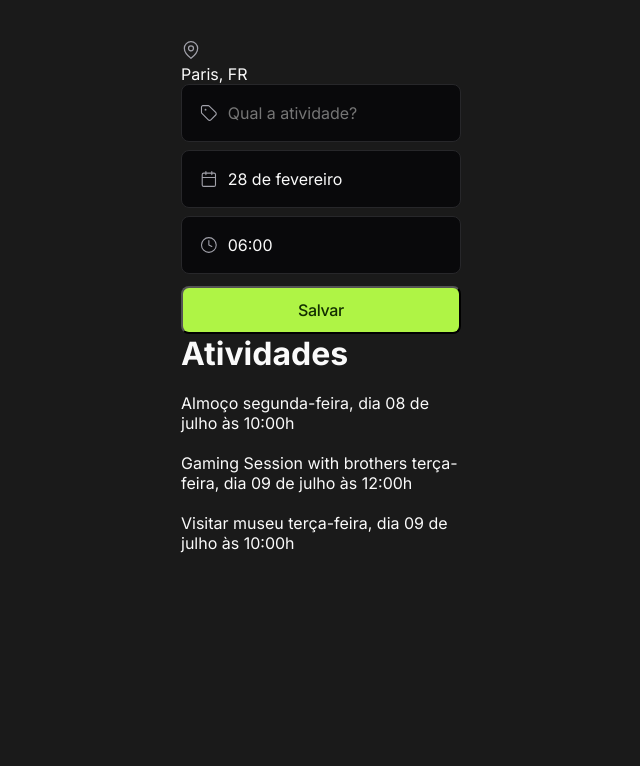
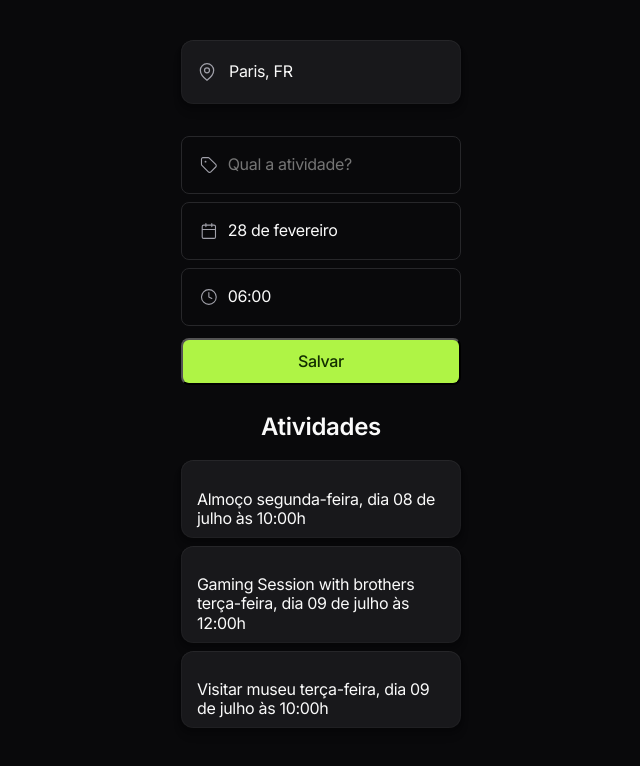
Before and after one commit to Joao13Neves/trip-organize-javaScript, a plain HTML site: page index.html in a window 1280 px wide. Shown: the whole page, without its empty margins (319-959 px from the left). Drawn offline with nearby package versions, Linux system fonts and the light colour scheme.

Commit message:
add cards to do list

```diff
--- a/css/global.css
+++ b/css/global.css
@@ -10,14 +10,28 @@ select,
 button,
 option {
   font-family: "Inter", sans-serif;
-  background: #1a1a1a;
+  background: #09090B;
+  letter-spacing: -0.02em;
+  line-height: 120%;
   color: #fafafa;
 }
 
+/* APP */
 #app {
   padding: 40px 20px;
   max-width: 320px;
   margin: 0 auto;
+}
+
+
+/* FORM */
+#place {
+  display: flex;
+  align-items: center;
+  gap: 12px;
+  margin-bottom: 32px;
+  font-size: 1rem;
+  padding: 22px 16px;
 }
 
 input,
@@ -59,10 +73,9 @@ button {
   font-weight: 500;
   color: #132f00;
   font-size: 1rem;
-  letter-spacing: -0.02em;
 }
 
-.car-bg {
+.card-bg {
   background: #18181b;
   box-shadow: 0px 8px 8px rgba(0, 0, 0, 0.1), 0px 4px 4px rgba(0, 0, 0, 0.1),
     0px 2px 2px rgba(0, 0, 0, 0.1), 0px 0px 0px 1px rgba(0, 0, 0, 0.01),
@@ -70,3 +83,25 @@ button {
     inset 0px 1px 0px rgba(255, 255, 255, 0.03);
   border-radius: 12px;
 }
+
+/* MAIN */
+main {
+  margin-top: 32px;
+}
+
+h1 {
+  font-size: 1.5rem;
+  font-weight: 600;
+  text-align: center;
+  margin-bottom: 24px;
+}
+
+section {
+  display: grid;
+  gap: 8px;
+}
+
+section .card-bg {
+  padding: 10px 16px;
+  align-items: center;
+}
--- a/script.js
+++ b/script.js
@@ -50,7 +50,7 @@ const formatador = (data) => {
     const formatar = formatador(atividade.data);
 
     return `
-      <div>
+      <div class="card-bg">
           ${input}
           <span>${atividade.nome}</span>
           <time>${formatar.dia.semana.longo},
```
